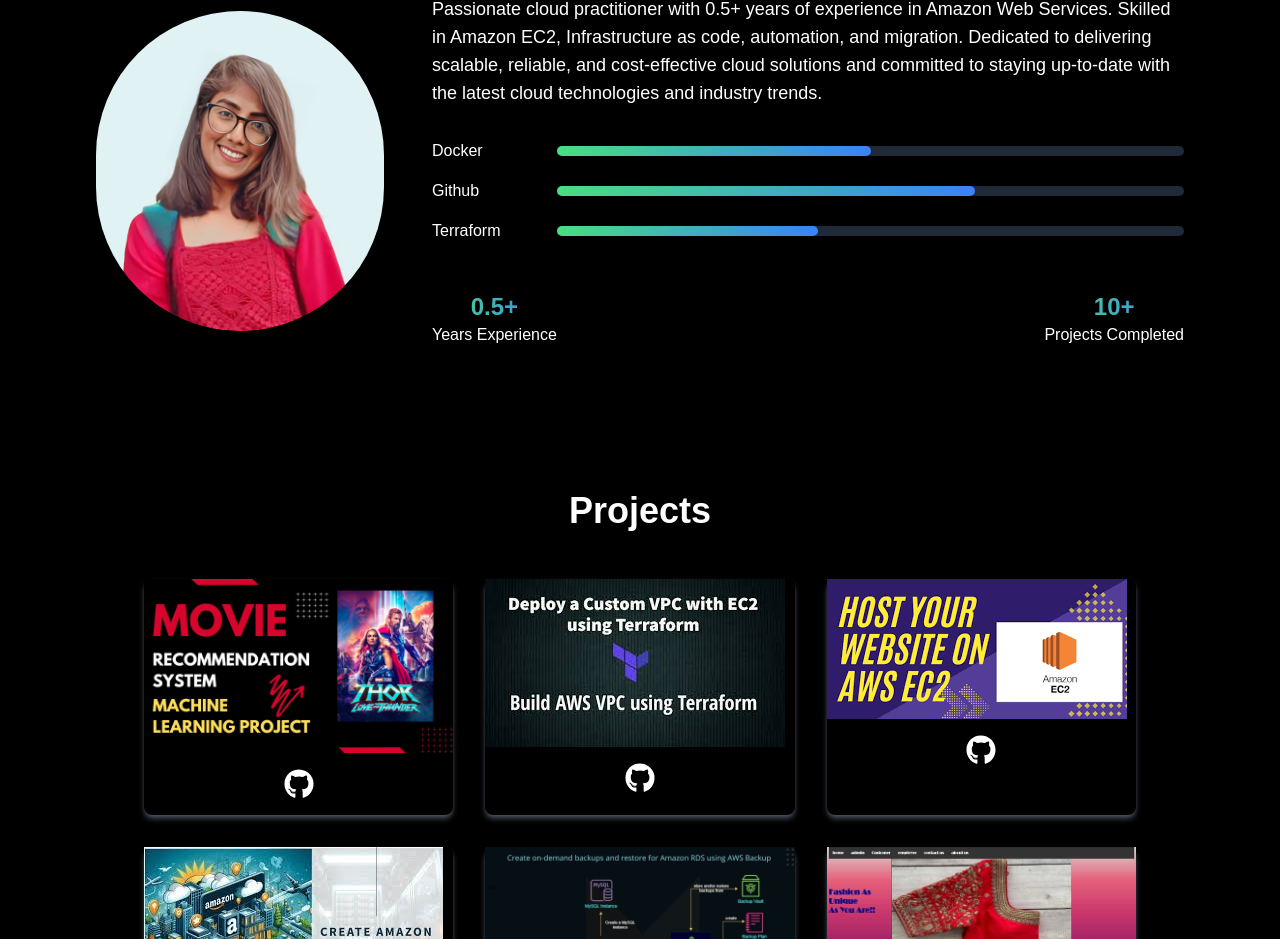
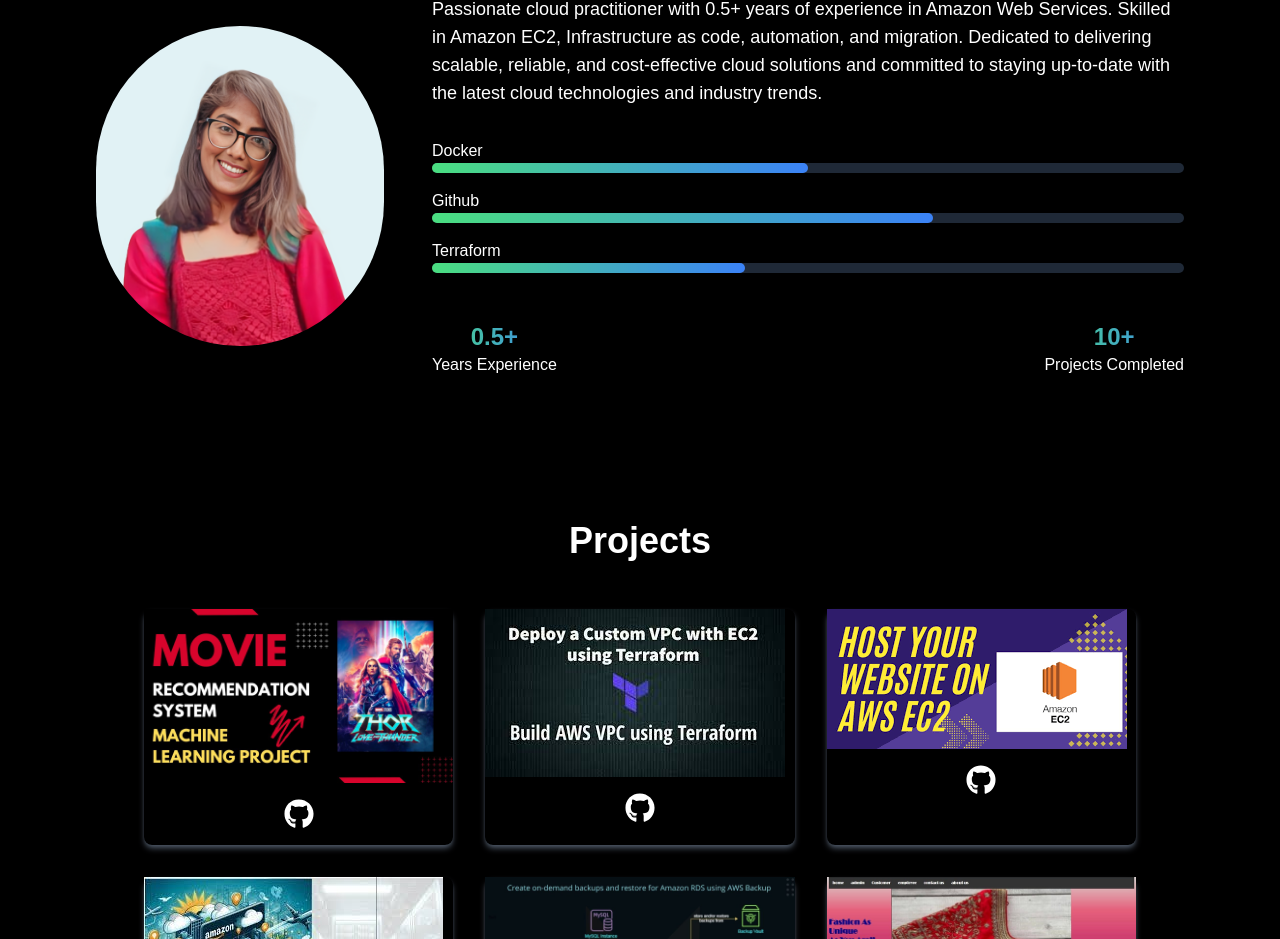
Before and after one commit to Reenku19/Portfolio_Website, a React (Vite) app: page / in a window 1280 px wide. Shown: the part 1005-1944 px from the top of the page. Built offline with nearby package versions, Linux system fonts and the light colour scheme; a web font is replaced by a local one.

Commit message:
Update About.jsx

```diff
--- a/src/components/About.jsx
+++ b/src/components/About.jsx
@@ -22,7 +22,7 @@
 
                         </p>
                         <div className="space-y-4">
-                            <div className="flex items-center">
+                            <div className="flex-row items-center">
                                 <label htmlFor="htmlandcss" className="w-2/12">
                                     Docker
                                 </label>
@@ -33,7 +33,7 @@
                                     ></div>
                                 </div>
                             </div>
-                            <div className="flex items-center">
+                            <div className="flex-row items-center">
                                 <label htmlFor="htmlandcss" className="w-2/12">
                                     Github
                                 </label>
@@ -44,7 +44,7 @@
                                     ></div>
                                 </div>
                             </div>
-                            <div className="flex items-center">
+                            <div className="flex-row items-center">
                                 <label htmlFor="htmlandcss" className="w-2/12">
                                     Terraform
                                 </label>
```
